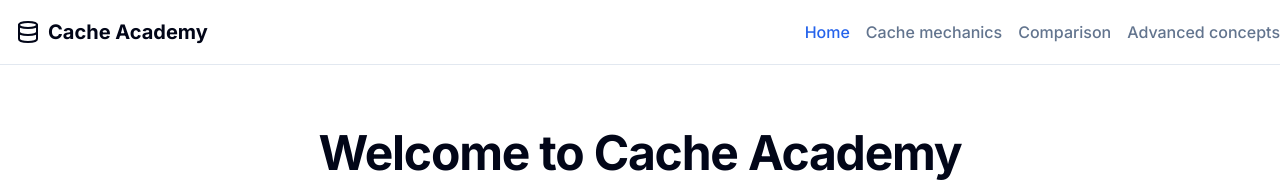
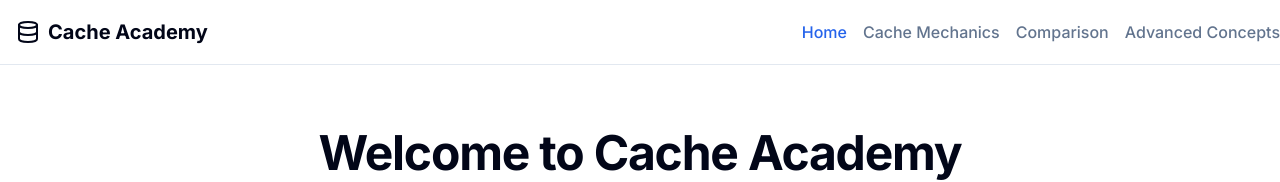
Before and after one commit to ThunderXBlitZ/cache-academy, a Next.js app: page / in a window 1280 px wide. Shown: the top 182 px of the page. Built offline with nearby package versions, Linux system fonts and the light colour scheme.

Commit message:
string updates

```diff
--- a/app/page.tsx
+++ b/app/page.tsx
@@ -20,13 +20,13 @@ export default function HomePage() {
               Home
             </Link>
             <Link href="/cache-mechanics" className="font-medium text-muted-foreground hover:text-primary">
-              Cache mechanics
+              Cache Mechanics
             </Link>
             <Link href="/comparison" className="font-medium text-muted-foreground hover:text-primary">
               Comparison
             </Link>
             <Link href="/advanced-concepts" className="font-medium text-muted-foreground hover:text-primary">
-              Advanced concepts
+              Advanced Concepts
             </Link>
           </nav>
         </div>
```
